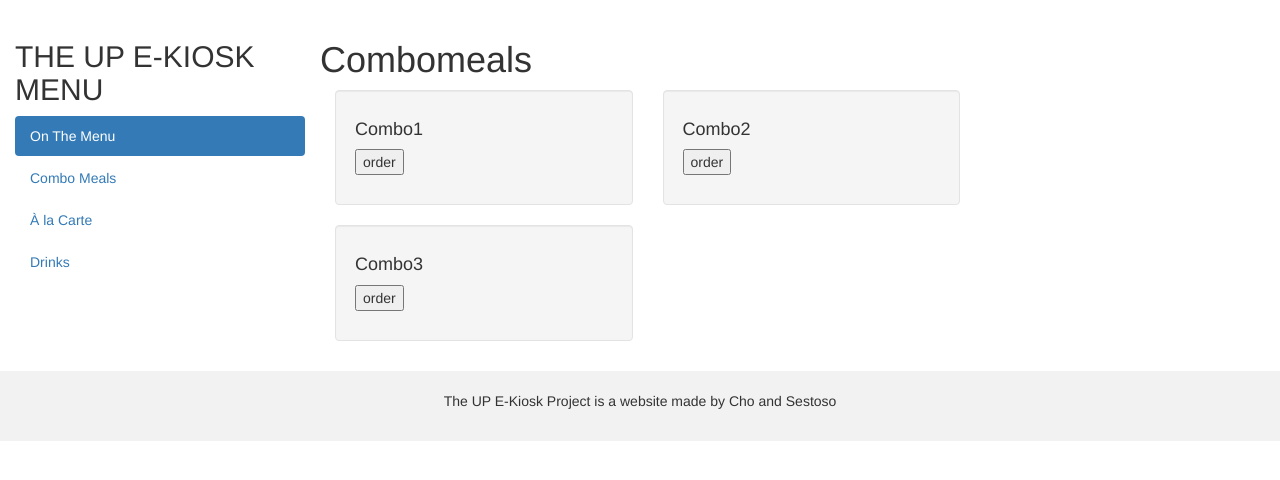
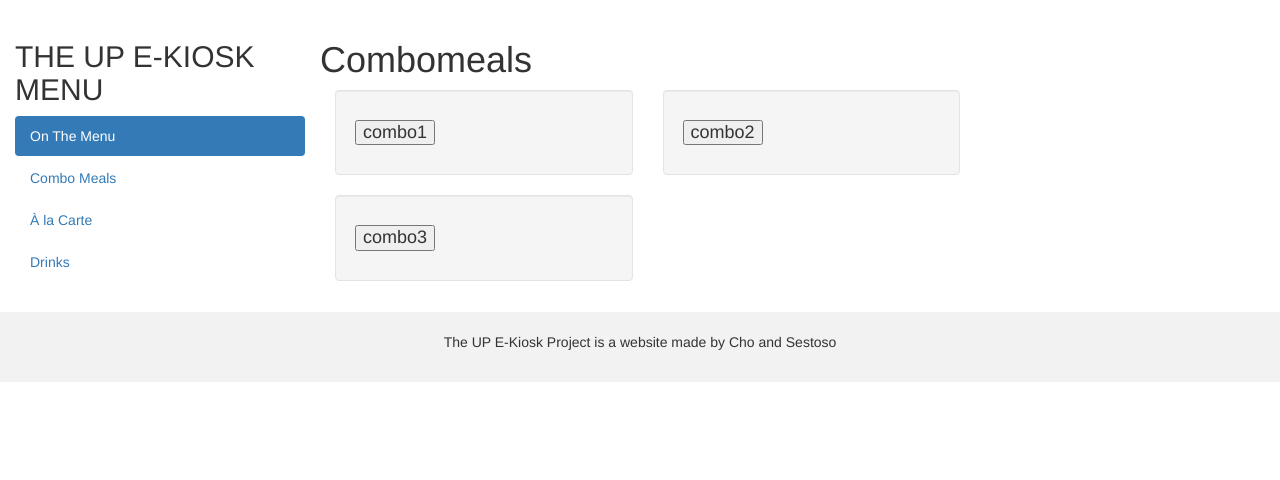
Before and after one commit to dirtoise/lis161finalproject, a Flask app: page /menu/combomeals in a window 1280 px wide. Shown: the part 52-532 px from the top of the page. Run offline with Flask 2, Linux system fonts and the light colour scheme; some libraries are stand-ins or nearby versions.

Commit message:
some conditional changes

```diff
--- a/templates/menu.html
+++ b/templates/menu.html
@@ -67,7 +67,6 @@
 {% include 'menusidebar.html' %}
 <div>
   <h1>{{ meals_type.title() }}</h1>
-
   <div class="row">
     {% for meal in meals %}
       {% if meal == meals_type %}
@@ -76,19 +75,17 @@
             <a href="/menu/{{ meals_type }}/"></a>
               <div class="col-sm-3">
                 <div class="well">
-                <h4>{{ fdtype | title}}</h4>
-                <p><input class="btn-11" type="submit" value="order" name="action"></input></p>
+                <p><h4><input class="btn-11" type="submit" value="{{ fdtype }}" name="action"></p></h4>
                 </div>
               </div>
           {% endfor %}
         {% elif meal == 'alacarte' %}
-          {% for fdtype in alacarte %}
+          {% for alacarte_type,values in alacarte.items() %}
             <div class="col-sm-3">
               <div class="well">
-              <h4>{{ fdtype | title }}</h4>
               <p>
-                <form action="{{ url_for('alacartemeals',meals_type=meals_type, alacarte_type=fdtype) }}">
-                <input class="btn-11" type="submit" value="Order" name="action"></input></p>
+                <h4>{{ alacarte_type }}<form action="/menu/alacarte/{{ alacarte_type }}/{{ loop.index }}">
+                <input class="btn-11" type="submit" value="Add to cart" name="{{ alacarte_type }}">   </p></h4>
               </form>
               </div>
             </div>
@@ -98,9 +95,8 @@
             <a href="/menu/{{ meals_type }}/"></a>
               <div class="col-sm-3">
                 <div class="well">
-                <h4>{{ fdtype | title }}</h4>
-                <p>
-                  <input class="btn-11" type="submit" value="order" name="action"></input></p>
+                <p><h4>
+                  <input class="btn-11" type="submit" value="{{ fdtype }}" name="action"></input></p></h4>
                 </div>
               </div>
           {% endfor %}
```
